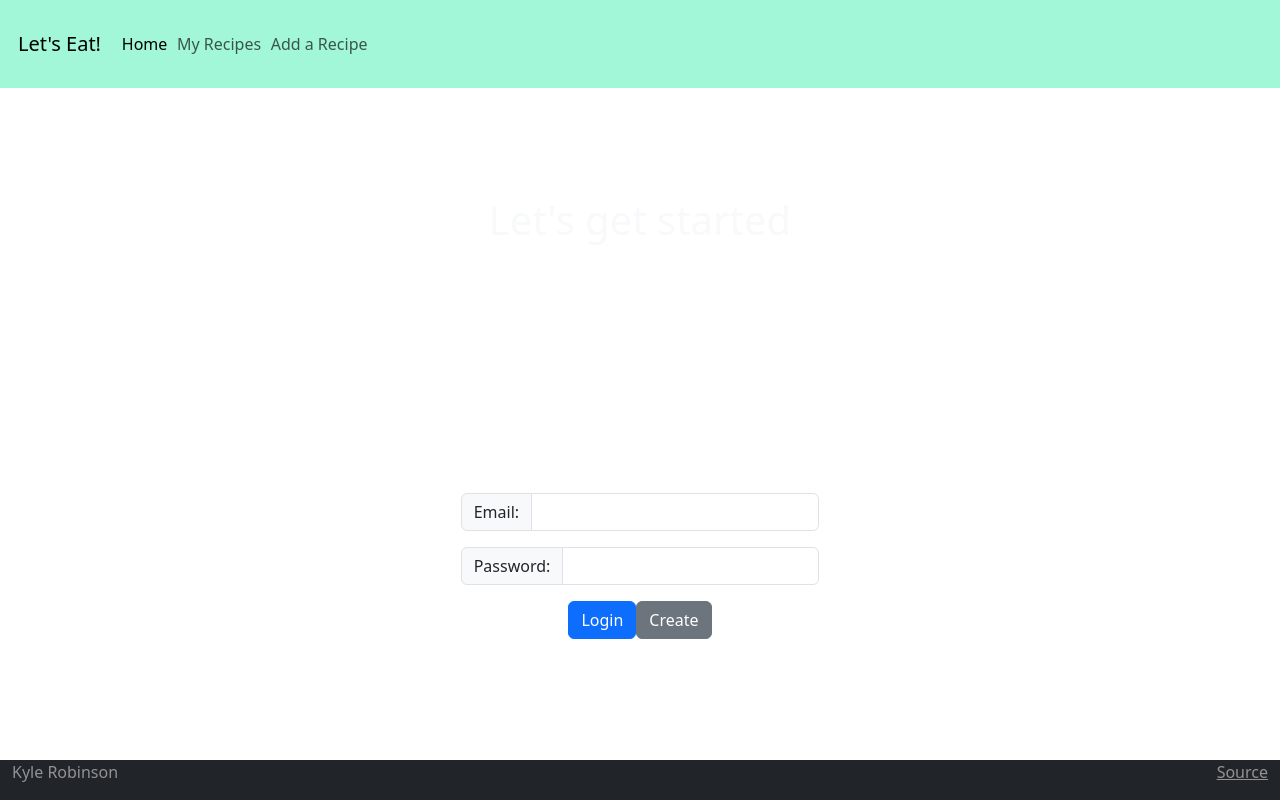
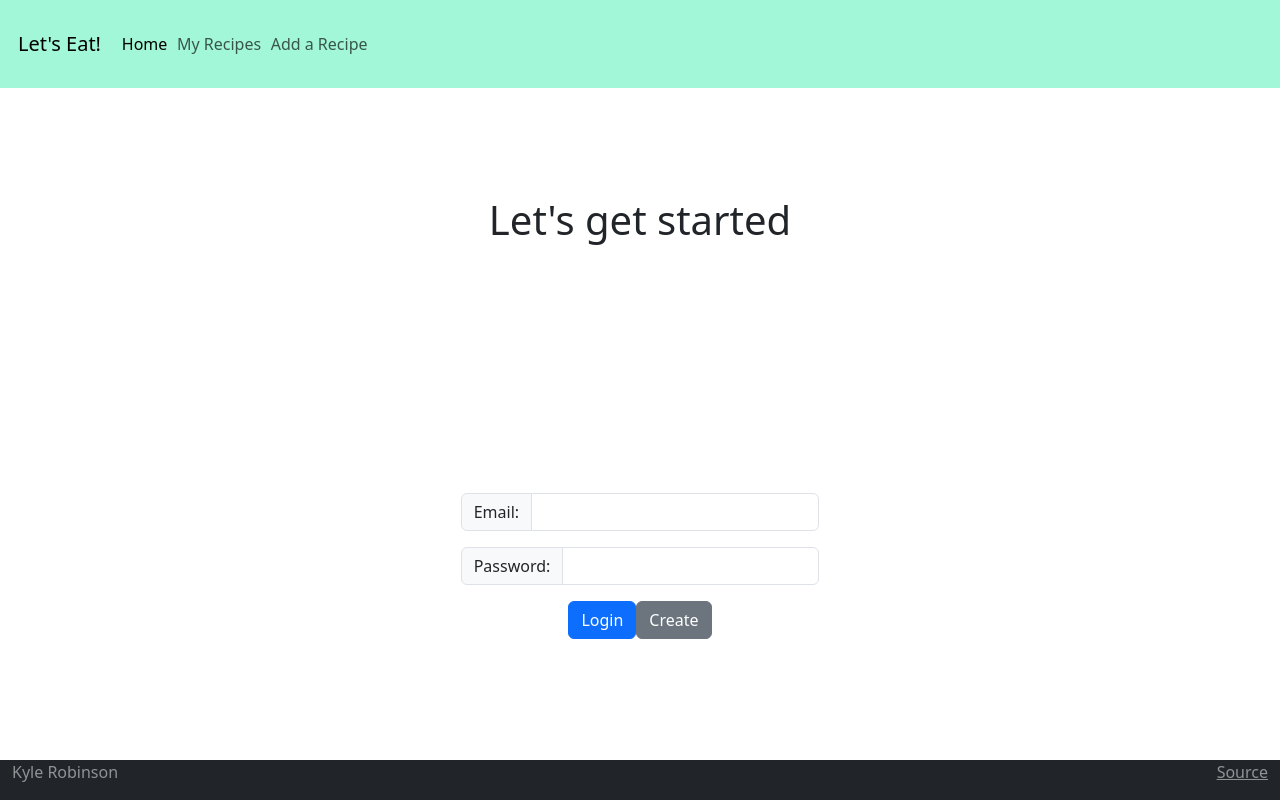
Before and after one commit to robinkyl002/cs260-startup, a React (Vite) app: page / in a window 1280 px wide. Built offline with nearby package versions, Linux system fonts and the light colour scheme.

Commit message:
updated background style and text color for app to match what application is supposed to be

```diff
--- a/src/app.jsx
+++ b/src/app.jsx
@@ -4,7 +4,7 @@ import './app.css';
 
 export default function App() {
   return (
-    <div className='app bg-dark text-light'>
+    <div className='app bg-light text-dark'>
         <header class="container-fluid">
             <nav class="navbar fixed-top navbar-custom">
                 <div class="container-fluid">
```
